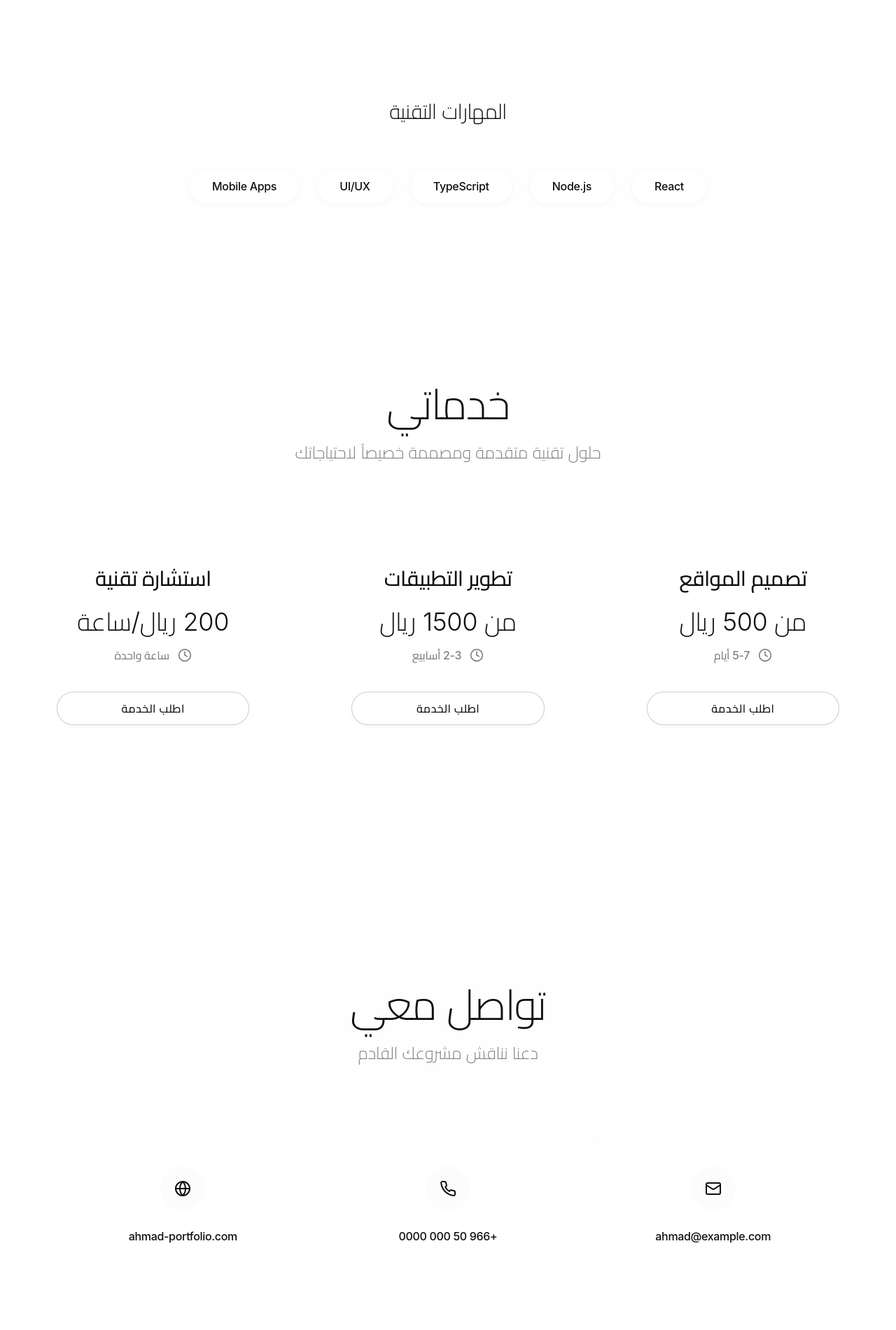
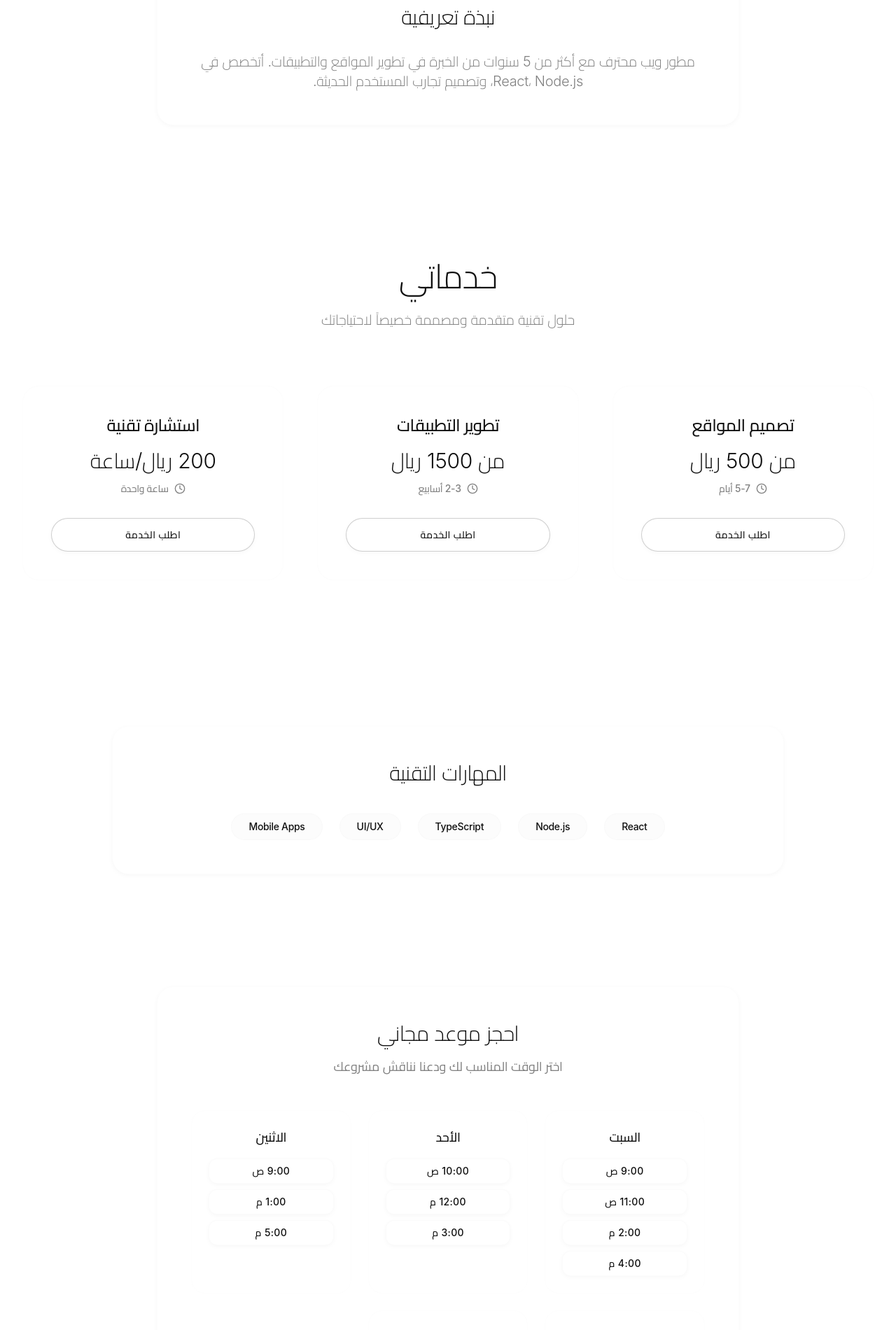
Before and after one commit to immshl/malaf, a React (Vite) app: page /example in a window 1280 px wide. Shown: the part 880-2780 px from the top of the page at 70% size. Built offline with nearby package versions, Linux system fonts and the light colour scheme.

Commit message:
Refactor: Reorganize freelancer profile page
Move social media links to the bottom, create a dedicated card for the "Book an Appointment" button with available times, move services to the top, and place the bio under the name, organizing each element within its own card. Improve list formatting.

```diff
--- a/src/pages/ExampleProfile.tsx
+++ b/src/pages/ExampleProfile.tsx
@@ -34,6 +34,14 @@ const ExampleProfile = () => {
     { name: "استشارة تقنية", price: "200 ريال/ساعة", duration: "ساعة واحدة" },
   ];
 
+  const availableTimes = [
+    { day: "السبت", times: ["9:00 ص", "11:00 ص", "2:00 م", "4:00 م"] },
+    { day: "الأحد", times: ["10:00 ص", "12:00 م", "3:00 م"] },
+    { day: "الاثنين", times: ["9:00 ص", "1:00 م", "5:00 م"] },
+    { day: "الثلاثاء", times: ["11:00 ص", "2:00 م", "4:00 م"] },
+    { day: "الأربعاء", times: ["9:00 ص", "12:00 م", "3:00 م"] },
+  ];
+
   return (
     <div className="min-h-screen bg-background">
       {/* Apple-style Navigation */}
@@ -63,7 +71,7 @@ const ExampleProfile = () => {
       </nav>
 
       {/* Hero Section - Apple Style */}
-      <section className="pt-16 pb-24 lg:pt-24 lg:pb-32">
+      <section className="pt-16 pb-16 lg:pt-24 lg:pb-20">
         <div className="max-w-5xl mx-auto px-6 lg:px-8 text-center">
           {/* Profile Avatar */}
           <div className="flex justify-center mb-10">
@@ -81,7 +89,7 @@ const ExampleProfile = () => {
           </p>
 
           {/* Location & Rating */}
-          <div className="flex flex-col sm:flex-row items-center justify-center gap-6 lg:gap-12 mb-16">
+          <div className="flex flex-col sm:flex-row items-center justify-center gap-6 lg:gap-12 mb-8">
             <div className="flex items-center gap-3 text-muted-foreground">
               <MapPin className="w-5 h-5" />
               <span className="text-base font-medium">الرياض، السعودية</span>
@@ -93,15 +101,8 @@ const ExampleProfile = () => {
             </div>
           </div>
 
-          {/* CTA Buttons */}
-          <div className="flex flex-col sm:flex-row items-center justify-center gap-5 mb-20">
-            <Button
-              size="lg"
-              className="bg-foreground text-background hover:bg-foreground/90 px-10 py-4 rounded-full font-medium transition-smooth text-base shadow-soft hover:shadow-medium"
-            >
-              <Calendar className="w-5 h-5 ml-2" />
-              احجز موعد مجاني
-            </Button>
+          {/* Copy Link Button */}
+          <div className="flex justify-center mb-16">
             <Button
               variant="outline"
               size="lg"
@@ -112,10 +113,17 @@ const ExampleProfile = () => {
               {copied ? "تم النسخ!" : "نسخ الرابط"}
             </Button>
           </div>
+        </div>
+      </section>
 
-          {/* Bio */}
-          <div className="max-w-3xl mx-auto">
-            <p className="text-lg lg:text-xl font-light text-muted-foreground leading-relaxed">
+      {/* Bio Card */}
+      <section className="py-16">
+        <div className="max-w-4xl mx-auto px-6 lg:px-8">
+          <div className="bg-background border border-border/10 rounded-3xl p-10 lg:p-12 shadow-soft hover:shadow-medium transition-smooth">
+            <h3 className="text-2xl lg:text-3xl font-light text-foreground mb-8 tracking-tight text-center">
+              نبذة تعريفية
+            </h3>
+            <p className="text-lg lg:text-xl font-light text-muted-foreground leading-relaxed text-center">
               مطور ويب محترف مع أكثر من 5 سنوات من الخبرة في تطوير المواقع والتطبيقات.
               أتخصص في React، Node.js، وتصميم تجارب المستخدم الحديثة.
             </p>
@@ -123,36 +131,14 @@ const ExampleProfile = () => {
         </div>
       </section>
 
-      {/* Skills - Minimal Apple Style */}
-      <section className="py-24 bg-muted/10">
-        <div className="max-w-5xl mx-auto px-6 lg:px-8">
-          <div className="text-center mb-16">
-            <h3 className="text-2xl lg:text-3xl font-light text-foreground mb-8 tracking-tight">
-              المهارات التقنية
-            </h3>
-          </div>
-          <div className="flex flex-wrap justify-center gap-4 lg:gap-6">
-            {["React", "Node.js", "TypeScript", "UI/UX", "Mobile Apps"].map((skill) => (
-              <Badge
-                key={skill}
-                variant="secondary"
-                className="px-8 py-3 text-base font-medium bg-background/50 text-foreground border border-border/20 rounded-full hover:bg-background/80 transition-smooth shadow-soft"
-              >
-                {skill}
-              </Badge>
-            ))}
-          </div>
-        </div>
-      </section>
-
       {/* Services Grid - Apple Product Style */}
-      <section className="py-32 lg:py-40">
+      <section className="py-24 lg:py-32">
         <div className="max-w-7xl mx-auto px-6 lg:px-8">
-          <div className="text-center mb-24">
-            <h2 className="text-4xl md:text-5xl lg:text-6xl font-light text-foreground mb-6 tracking-tight leading-tight">
+          <div className="text-center mb-20">
+            <h2 className="text-3xl md:text-4xl lg:text-5xl font-light text-foreground mb-6 tracking-tight leading-tight">
               خدماتي
             </h2>
-            <p className="text-xl lg:text-2xl font-light text-muted-foreground max-w-2xl mx-auto leading-relaxed">
+            <p className="text-lg lg:text-xl font-light text-muted-foreground max-w-2xl mx-auto leading-relaxed">
               حلول تقنية متقدمة ومصممة خصيصاً لاحتياجاتك
             </p>
           </div>
@@ -161,29 +147,99 @@ const ExampleProfile = () => {
             {services.map((service, index) => (
               <div
                 key={index}
-                className="group text-center p-10 lg:p-12 rounded-3xl bg-background border border-border/10 hover:border-border/30 transition-smooth hover:shadow-soft hover:-translate-y-1"
+                className="group text-center p-8 lg:p-10 rounded-3xl bg-background border border-border/10 hover:border-border/30 transition-smooth hover:shadow-soft hover:-translate-y-1"
               >
-                <div className="mb-10">
-                  <h3 className="text-2xl lg:text-3xl font-medium text-foreground mb-6 tracking-tight leading-tight">
+                <div className="mb-8">
+                  <h3 className="text-xl lg:text-2xl font-medium text-foreground mb-4 tracking-tight">
                     {service.name}
                   </h3>
-                  <p className="text-3xl lg:text-4xl font-light text-foreground mb-4">
+                  <p className="text-2xl lg:text-3xl font-light text-foreground mb-3">
                     {service.price}
                   </p>
-                  <div className="flex items-center justify-center gap-3 text-muted-foreground">
-                    <Clock className="w-5 h-5" />
-                    <span className="text-base font-medium">{service.duration}</span>
+                  <div className="flex items-center justify-center gap-2 text-muted-foreground">
+                    <Clock className="w-4 h-4" />
+                    <span className="text-sm font-medium">{service.duration}</span>
                   </div>
                 </div>
                 <Button
                   size="lg"
                   variant="outline"
-                  className="w-full py-4 rounded-full border-foreground/20 hover:bg-foreground hover:text-background transition-smooth text-base font-medium"
+                  className="w-full py-3 rounded-full border-foreground/20 hover:bg-foreground hover:text-background transition-smooth text-sm font-medium"
                 >
                   اطلب الخدمة
                 </Button>
               </div>
             ))}
+          </div>
+        </div>
+      </section>
+
+      {/* Skills Card */}
+      <section className="py-20 bg-muted/5">
+        <div className="max-w-5xl mx-auto px-6 lg:px-8">
+          <div className="bg-background border border-border/10 rounded-3xl p-10 lg:p-12 shadow-soft hover:shadow-medium transition-smooth">
+            <h3 className="text-2xl lg:text-3xl font-light text-foreground mb-10 tracking-tight text-center">
+              المهارات التقنية
+            </h3>
+            <div className="flex flex-wrap justify-center gap-4 lg:gap-6">
+              {["React", "Node.js", "TypeScript", "UI/UX", "Mobile Apps"].map((skill) => (
+                <Badge
+                  key={skill}
+                  variant="secondary"
+                  className="px-6 py-2 text-sm font-medium bg-muted/30 text-foreground border border-border/20 rounded-full hover:bg-muted/50 transition-smooth"
+                >
+                  {skill}
+                </Badge>
+              ))}
+            </div>
+          </div>
+        </div>
+      </section>
+
+      {/* Booking Card */}
+      <section className="py-20">
+        <div className="max-w-4xl mx-auto px-6 lg:px-8">
+          <div className="bg-background border border-border/10 rounded-3xl p-10 lg:p-12 shadow-soft hover:shadow-medium transition-smooth">
+            <div className="text-center mb-12">
+              <h3 className="text-2xl lg:text-3xl font-light text-foreground mb-4 tracking-tight">
+                احجز موعد مجاني
+              </h3>
+              <p className="text-lg text-muted-foreground">
+                اختر الوقت المناسب لك ودعنا نناقش مشروعك
+              </p>
+            </div>
+
+            <div className="grid md:grid-cols-2 lg:grid-cols-3 gap-6 mb-10">
+              {availableTimes.map((daySchedule, dayIndex) => (
+                <div key={dayIndex} className="border border-border/10 rounded-2xl p-6 hover:border-border/30 transition-smooth">
+                  <h4 className="text-lg font-medium text-foreground mb-4 text-center">
+                    {daySchedule.day}
+                  </h4>
+                  <div className="space-y-2">
+                    {daySchedule.times.map((time, timeIndex) => (
+                      <Button
+                        key={timeIndex}
+                        variant="outline"
+                        size="sm"
+                        className="w-full py-2 text-sm border-border/20 hover:bg-muted/30 transition-smooth"
+                      >
+                        {time}
+                      </Button>
+                    ))}
+                  </div>
+                </div>
+              ))}
+            </div>
+
+            <div className="text-center">
+              <Button
+                size="lg"
+                className="bg-foreground text-background hover:bg-foreground/90 px-12 py-4 rounded-full font-medium transition-smooth text-base shadow-soft hover:shadow-medium"
+              >
+                <Calendar className="w-5 h-5 ml-2" />
+                تأكيد الموعد
+              </Button>
+            </div>
           </div>
         </div>
       </section>
```
